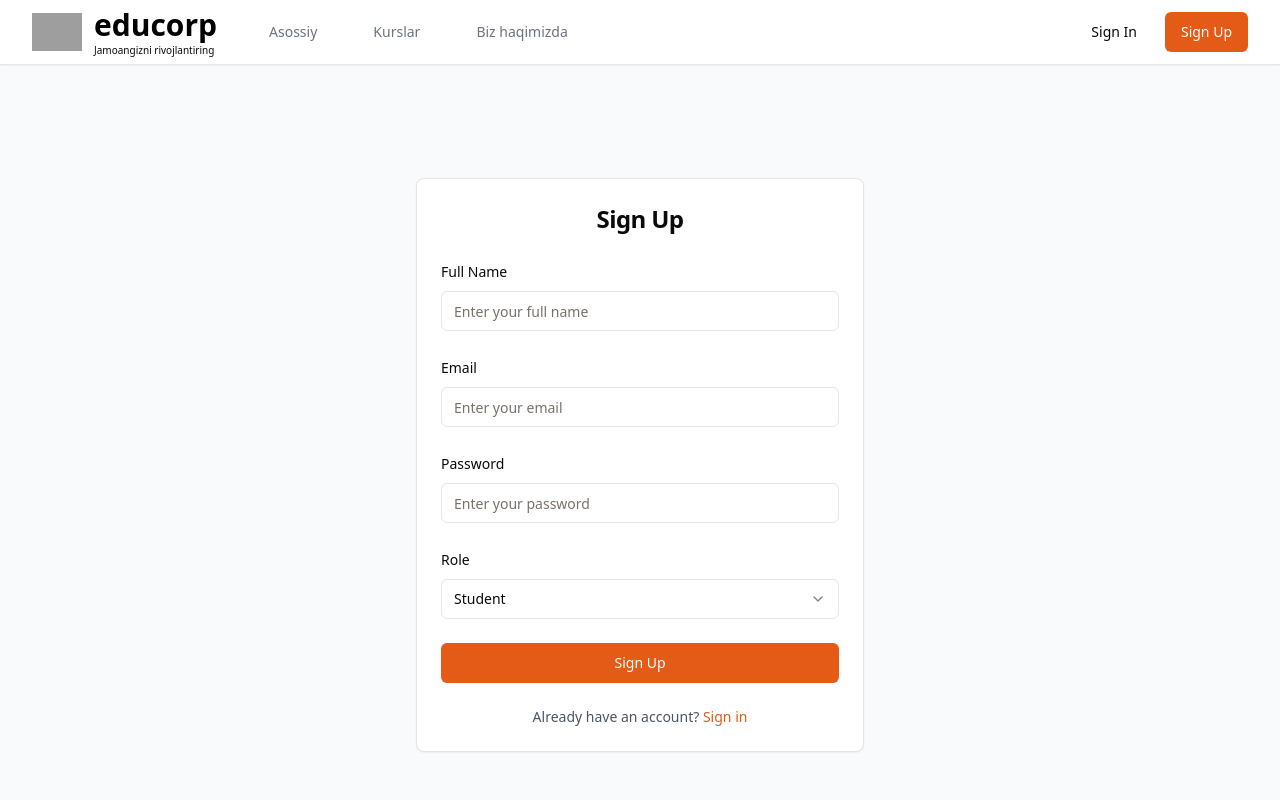
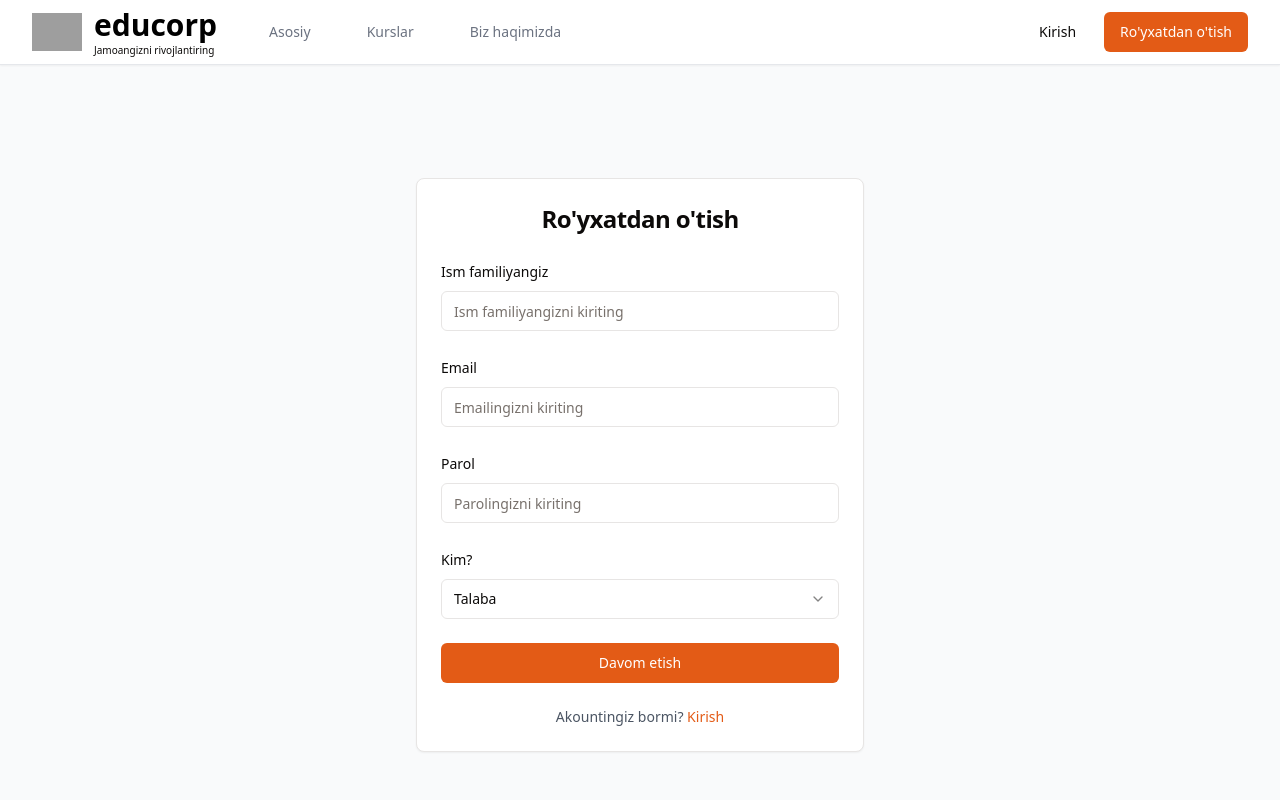
Before and after one commit to fahriddin0822/educorp-front, a React (Vite) app: page /signup in a window 1280 px wide. Shown: the top 800 px of the page. Built offline with nearby package versions, Linux system fonts and the light colour scheme; grey boxes are pictures that could not be loaded.

Commit message:
translations

```diff
--- a/src/components/layout/navbar.tsx
+++ b/src/components/layout/navbar.tsx
@@ -43,7 +43,7 @@ export default function Navbar() {
 	}
 
 	const navigation = [
-		{ name: 'Asossiy', href: '/' },
+		{ name: 'Asosiy', href: '/' },
 		{ name: 'Kurslar', href: '/courses' },
 		{ name: 'Biz haqimizda', href: '/about' },
 	]
@@ -117,7 +117,7 @@ export default function Navbar() {
 										</DropdownMenuItem>
 										<DropdownMenuItem onClick={handleLogout}>
 											<LogOut className='mr-2 h-4 w-4' />
-											Sign Out
+											Chiqish
 										</DropdownMenuItem>
 									</DropdownMenuContent>
 								</DropdownMenu>
@@ -125,10 +125,10 @@ export default function Navbar() {
 						) : (
 							<div className='hidden md:flex items-center space-x-3'>
 								<Button variant='ghost' asChild>
-									<Link href='/login'>Sign In</Link>
+									<Link href='/login'>Kirish</Link>
 								</Button>
 								<Button asChild>
-									<Link href='/signup'>Sign Up</Link>
+									<Link href='/signup'>Ro'yxatdan o'tish</Link>
 								</Button>
 							</div>
 						)}
@@ -158,14 +158,14 @@ export default function Navbar() {
 												className='text-lg font-medium text-gray-700 hover:text-primary'
 												onClick={() => setIsOpen(false)}
 											>
-												Sign In
+												Kirish
 											</Link>
 											<Link
 												href='/signup'
 												className='text-lg font-medium text-gray-700 hover:text-primary'
 												onClick={() => setIsOpen(false)}
 											>
-												Sign Up
+												Ro'yxatdan o'tish
 											</Link>
 											<div className='block min-[350px]:hidden border-t pt-4 mt-4'>
 												<Link
@@ -184,7 +184,7 @@ export default function Navbar() {
 													className='text-lg font-medium text-gray-700 hover:text-primary flex items-center gap-2 mt-2'
 												>
 													<LogOut className='h-5 w-5' />
-													Sign Out
+													Chiqish
 												</button>
 											</div>
 										</>
--- a/src/pages/auth/login.tsx
+++ b/src/pages/auth/login.tsx
@@ -57,7 +57,7 @@ export default function Login() {
     <div className="min-h-screen flex items-center justify-center bg-gray-50 py-12 px-4 sm:px-6 lg:px-8">
       <Card className="w-full max-w-md">
         <CardHeader>
-          <CardTitle className="text-2xl font-bold text-center">Sign In</CardTitle>
+          <CardTitle className="text-2xl font-bold text-center">Kirish</CardTitle>
         </CardHeader>
         <CardContent>
           <Form {...form}>
@@ -69,7 +69,7 @@ export default function Login() {
                   <FormItem>
                     <FormLabel>Email</FormLabel>
                     <FormControl>
-                      <Input type="email" placeholder="Enter your email" {...field} />
+                      <Input type="email" placeholder="Emailingizni kiriting" {...field} />
                     </FormControl>
                     <FormMessage />
                   </FormItem>
@@ -81,9 +81,9 @@ export default function Login() {
                 name="password"
                 render={({ field }) => (
                   <FormItem>
-                    <FormLabel>Password</FormLabel>
+                    <FormLabel>Parol</FormLabel>
                     <FormControl>
-                      <Input type="password" placeholder="Enter your password" {...field} />
+                      <Input type="password" placeholder="Parolingizni kiriting" {...field} />
                     </FormControl>
                     <FormMessage />
                   </FormItem>
@@ -98,16 +98,16 @@ export default function Login() {
                 {loginMutation.isPending && (
                   <Loader2 className="mr-2 h-4 w-4 animate-spin" />
                 )}
-                Sign In
+                Kirish
               </Button>
             </form>
           </Form>
 
           <div className="mt-6 text-center">
             <p className="text-sm text-gray-600">
-              Don't have an account?{" "}
+              Akountingiz yo'qmi?{" "}
               <Link href="/signup" className="text-primary hover:underline">
-                Sign up
+                Ro'yxatdan o'tish
               </Link>
             </p>
           </div>
--- a/src/pages/auth/signup.tsx
+++ b/src/pages/auth/signup.tsx
@@ -59,7 +59,7 @@ export default function Signup() {
     <div className="min-h-screen flex items-center justify-center bg-gray-50 py-12 px-4 sm:px-6 lg:px-8">
       <Card className="w-full max-w-md">
         <CardHeader>
-          <CardTitle className="text-2xl font-bold text-center">Sign Up</CardTitle>
+          <CardTitle className="text-2xl font-bold text-center">Ro'yxatdan o'tish</CardTitle>
         </CardHeader>
         <CardContent>
           <Form {...form}>
@@ -69,9 +69,9 @@ export default function Signup() {
                 name="fullName"
                 render={({ field }) => (
                   <FormItem>
-                    <FormLabel>Full Name</FormLabel>
+                    <FormLabel>Ism familiyangiz</FormLabel>
                     <FormControl>
-                      <Input placeholder="Enter your full name" {...field} />
+                      <Input placeholder="Ism familiyangizni kiriting" {...field} />
                     </FormControl>
                     <FormMessage />
                   </FormItem>
@@ -85,7 +85,7 @@ export default function Signup() {
                   <FormItem>
                     <FormLabel>Email</FormLabel>
                     <FormControl>
-                      <Input type="email" placeholder="Enter your email" {...field} />
+                      <Input type="email" placeholder="Emailingizni kiriting" {...field} />
                     </FormControl>
                     <FormMessage />
                   </FormItem>
@@ -97,9 +97,9 @@ export default function Signup() {
                 name="password"
                 render={({ field }) => (
                   <FormItem>
-                    <FormLabel>Password</FormLabel>
+                    <FormLabel>Parol</FormLabel>
                     <FormControl>
-                      <Input type="password" placeholder="Enter your password" {...field} />
+                      <Input type="password" placeholder="Parolingizni kiriting" {...field} />
                     </FormControl>
                     <FormMessage />
                   </FormItem>
@@ -111,7 +111,7 @@ export default function Signup() {
                 name="role"
                 render={({ field }) => (
                   <FormItem>
-                    <FormLabel>Role</FormLabel>
+                    <FormLabel>Kim?</FormLabel>
                     <Select onValueChange={field.onChange} defaultValue={field.value}>
                       <FormControl>
                         <SelectTrigger>
@@ -119,8 +119,8 @@ export default function Signup() {
                         </SelectTrigger>
                       </FormControl>
                       <SelectContent>
-                        <SelectItem value="student">Student</SelectItem>
-                        <SelectItem value="teacher">Teacher</SelectItem>
+                        <SelectItem value="student">Talaba</SelectItem>
+                        <SelectItem value="teacher">Ustoz</SelectItem>
                       </SelectContent>
                     </Select>
                     <FormMessage />
@@ -136,16 +136,16 @@ export default function Signup() {
                 {signupMutation.isPending && (
                   <Loader2 className="mr-2 h-4 w-4 animate-spin" />
                 )}
-                Sign Up
+                Davom etish
               </Button>
             </form>
           </Form>
 
           <div className="mt-6 text-center">
             <p className="text-sm text-gray-600">
-              Already have an account?{" "}
+              Akountingiz bormi?{" "}
               <Link href="/login" className="text-primary hover:underline">
-                Sign in
+                Kirish
               </Link>
             </p>
           </div>
--- a/src/pages/courses.tsx
+++ b/src/pages/courses.tsx
@@ -43,12 +43,12 @@ export default function Courses() {
     <div className="min-h-screen bg-gray-50 py-8">
       <div className="max-w-7xl mx-auto px-4 sm:px-6 lg:px-8">
         <div className="mb-8">
-          <h1 className="text-3xl font-bold text-gray-900 mb-4">All Courses</h1>
+          <h1 className="text-3xl font-bold text-gray-900 mb-4">Barcha kurslar</h1>
           <div className="relative max-w-md">
             <Search className="absolute left-3 top-1/2 transform -translate-y-1/2 text-gray-400 w-5 h-5" />
             <Input
               type="text"
-              placeholder="Search courses..."
+              placeholder="Qidiruv"
               value={searchTerm}
               onChange={(e) => setSearchTerm(e.target.value)}
               className="pl-10"
```
